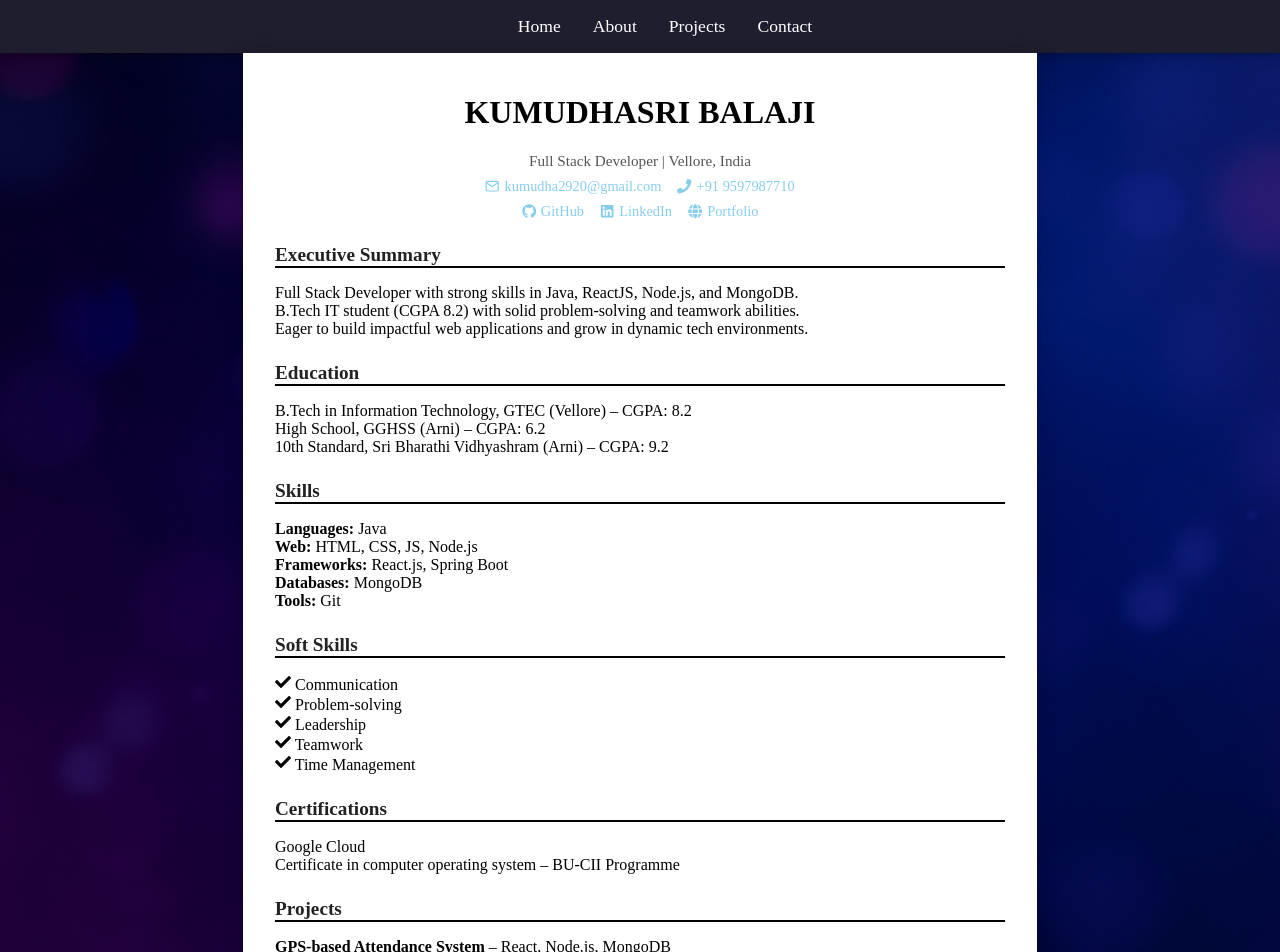
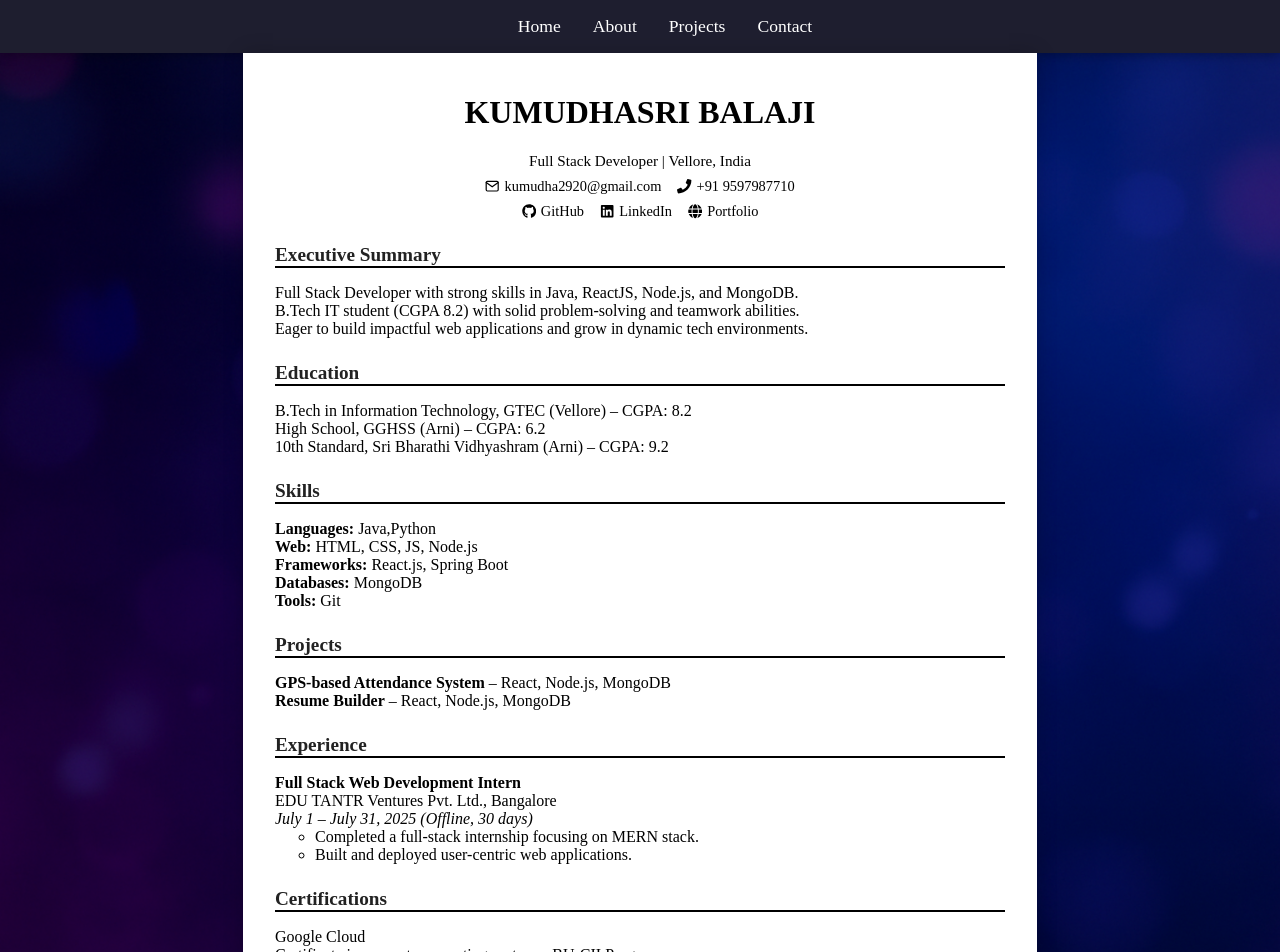
Before and after one commit to kumudha2029/Portfolio, a React (Vite) app: page /Resume in a window 1280 px wide. Shown: the top 952 px of the page. Built offline with nearby package versions, Linux system fonts and the light colour scheme.

Commit message:
added resume

```diff
--- a/src/components/About.jsx
+++ b/src/components/About.jsx
@@ -1,6 +1,7 @@
 import React from "react";
-import { FaReact, FaNodeJs, FaGithub } from 'react-icons/fa';
-import { SiMongodb, SiTailwindcss } from 'react-icons/si';
+import { FaReact, FaNodeJs, FaGithub, FaHtml5, FaPython } from 'react-icons/fa';
+import { FaJava } from "react-icons/fa6";
+import { SiMongodb, SiStyledcomponents } from 'react-icons/si';
 import styled, { createGlobalStyle } from "styled-components";
 
 const GlobalStyle = createGlobalStyle`
@@ -85,11 +86,15 @@ const About = () => {
           I'm Kumudha, a B.Tech IT student at GTEC with a CGPA of 8.2, passionate about MERN stack, Java, and Python for building smart, user-focused solutions.
         </AboutText>
         <AboutText>
-          I've developed real-world projects like a GPS-based attendance system and a multilingual chatbot, and I actively mentor peers and contribute to tech events.
+          I've developed real-world projects like a GPS-based attendance system and Resume builder, and I actively mentor peers and contribute to tech events.
         </AboutText>
 
         <ToolsHeading>Tools & Technologies</ToolsHeading>
         <ToolsIcons>
+          <IconWrapper title="HTML"><FaHtml5 /></IconWrapper>
+          <IconWrapper title="Styled components"><SiStyledcomponents /></IconWrapper>
+          <IconWrapper title="java"><FaJava /></IconWrapper>
+          <IconWrapper title="Python"><FaPython /></IconWrapper>
           <IconWrapper title="React"><FaReact /></IconWrapper>
           <IconWrapper title="Node.js"><FaNodeJs /></IconWrapper>
           <IconWrapper title="MongoDB"><SiMongodb /></IconWrapper>
--- a/src/components/Resume.jsx
+++ b/src/components/Resume.jsx
@@ -55,7 +55,7 @@ const Name = styled.h1`
 `;
 
 const SubHeader = styled.div`
-  color: #555;
+  color: black;
   font-size: 0.95rem;
 `;
 
@@ -70,7 +70,7 @@ const ContactRow = styled.div`
 const IconLink = styled.a`
   display: inline-flex;
   align-items: center;
-  color: skyblue;
+  color: black;
   gap: 0.3rem;
   font-size: 0.9rem;
   text-decoration: none;
@@ -96,8 +96,7 @@ const List = styled.ul`
   padding-left: 0;
 `;
 
-const ListItem = styled.li`
-`;
+const ListItem = styled.li``;
 
 const DownloadButton = styled.button`
   background-color: white;
@@ -178,7 +177,7 @@ const Resume = () => {
         <Section>
           <SectionTitle>Skills</SectionTitle>
           <List>
-            <ListItem><strong>Languages:</strong> Java</ListItem>
+            <ListItem><strong>Languages:</strong> Java,Python</ListItem>
             <ListItem><strong>Web:</strong> HTML, CSS, JS, Node.js</ListItem>
             <ListItem><strong>Frameworks:</strong> React.js, Spring Boot</ListItem>
             <ListItem><strong>Databases:</strong> MongoDB</ListItem>
@@ -187,13 +186,25 @@ const Resume = () => {
         </Section>
 
         <Section>
-          <SectionTitle>Soft Skills</SectionTitle>
+          <SectionTitle>Projects</SectionTitle>
           <List>
-            <ListItem><FaCheck /> Communication</ListItem>
-            <ListItem><FaCheck /> Problem-solving</ListItem>
-            <ListItem><FaCheck /> Leadership</ListItem>
-            <ListItem><FaCheck /> Teamwork</ListItem>
-            <ListItem><FaCheck /> Time Management</ListItem>
+            <ListItem><strong>GPS-based Attendance System</strong> – React, Node.js, MongoDB</ListItem>
+            <ListItem><strong>Resume Builder</strong> – React, Node.js, MongoDB</ListItem>
+          </List>
+        </Section>
+
+        <Section>
+          <SectionTitle>Experience</SectionTitle>
+          <List>
+            <ListItem>
+              <strong>Full Stack Web Development Intern</strong><br />
+              EDU TANTR Ventures Pvt. Ltd., Bangalore<br />
+              <em>July 1 – July 31, 2025 (Offline, 30 days)</em>
+              <ul>
+                <li>Completed a full-stack internship focusing on MERN stack.</li>
+                <li>Built and deployed user-centric web applications.</li>
+              </ul>
+            </ListItem>
           </List>
         </Section>
 
@@ -202,14 +213,6 @@ const Resume = () => {
           <List>
             <ListItem>Google Cloud</ListItem>
             <ListItem>Certificate in computer operating system – BU-CII Programme</ListItem>
-          </List>
-        </Section>
-
-        <Section>
-          <SectionTitle>Projects</SectionTitle>
-          <List>
-            <ListItem><strong>GPS-based Attendance System</strong> – React, Node.js, MongoDB</ListItem>
-            <ListItem><strong>Resume Builder</strong> – React, Node.js, MongoDB</ListItem>
           </List>
         </Section>
       </Container>
```
